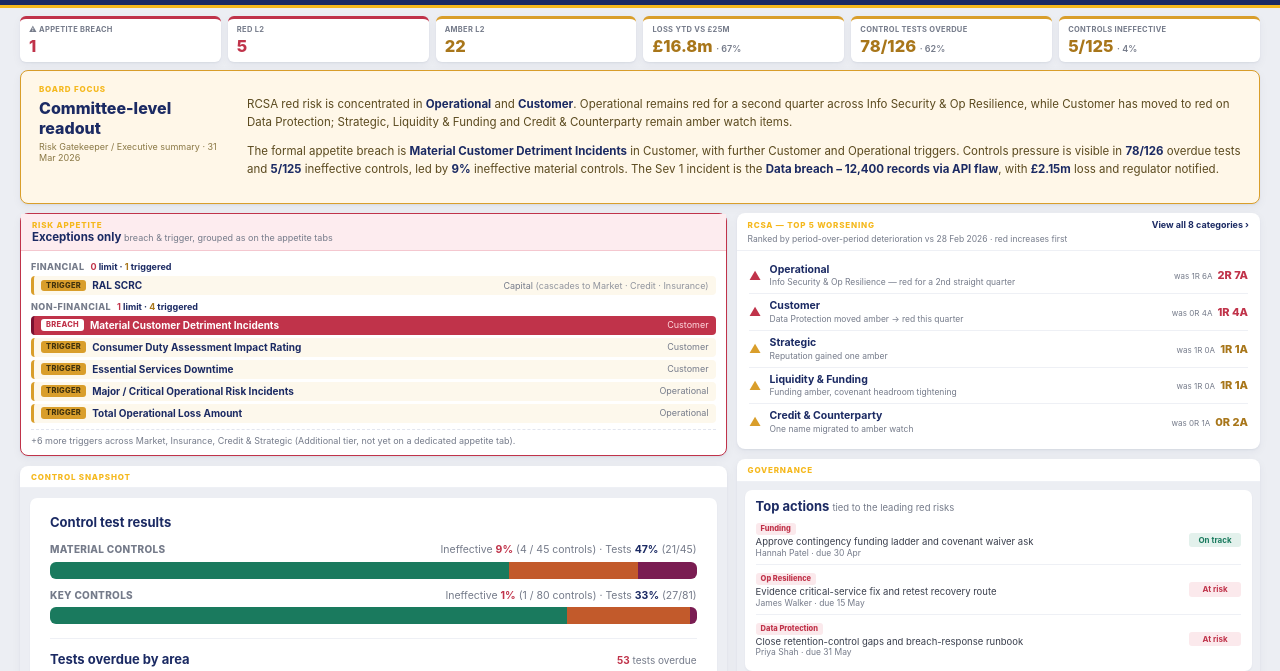
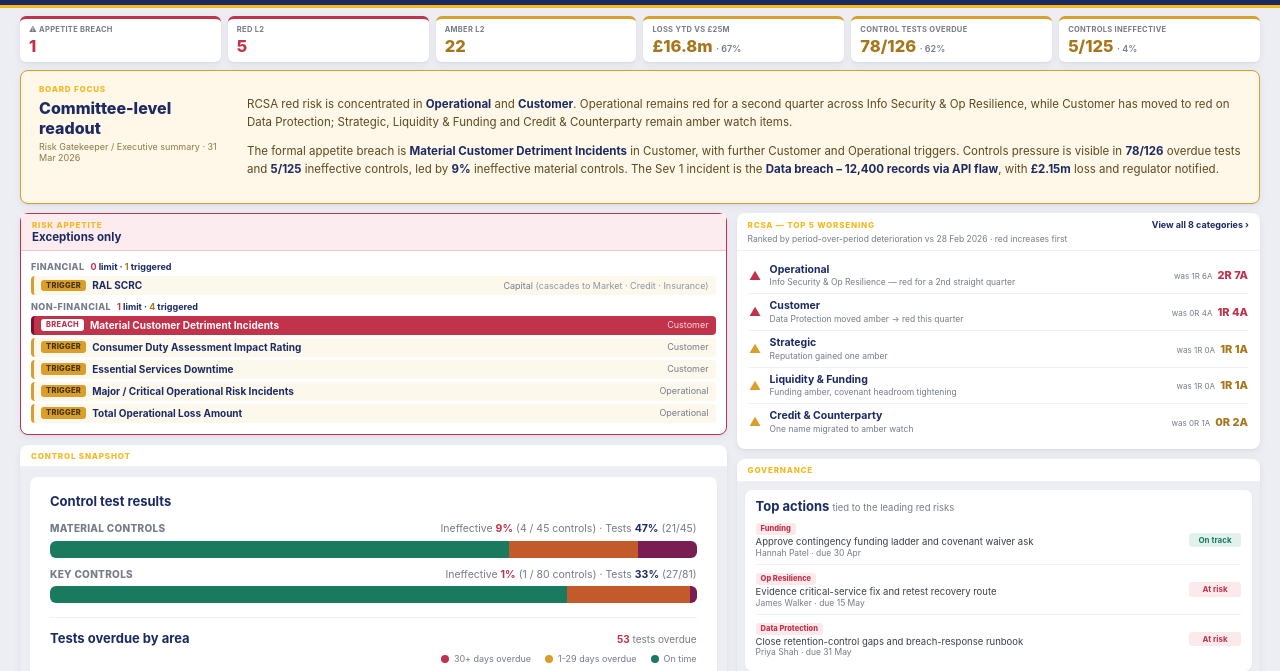
Before and after one commit to Drewsif95-Intuita/erm-crr-board-pack, a website: page public/slides/executive-summary-unified.html in a window 1280 px wide. Shown: the part 87-758 px from the top of the page. Drawn offline with Linux system fonts and the light colour scheme.

Commit message:
Remove appetite summary subtitles

```diff
--- a/public/slides/executive-summary-unified.html
+++ b/public/slides/executive-summary-unified.html
@@ -96,7 +96,6 @@
   .ax-row.breach .ax-name{ color:#fff; }
   .ax-meta{ font-size:9px; color:var(--muted); white-space:nowrap; }
   .ax-row.breach .ax-meta{ color:#ffd9df; }
-  .ax-footnote{ font-size:9px; color:var(--muted); border-top:1px dashed var(--line); padding-top:5px; margin-top:4px; line-height:1.35; }
 
   /* RCSA — top 5 worsening list */
   .panel.rcsalist{ display:flex; flex-direction:column; }
@@ -235,7 +234,6 @@
   .embedded-report-shell .ax-row{ padding:2px 6px; font-size:8.8px; margin-bottom:2px; }
   .embedded-report-shell .ax-tag{ font-size:6.6px; padding:1px 4px; }
   .embedded-report-shell .ax-meta{ font-size:7.8px; }
-  .embedded-report-shell .ax-footnote{ font-size:7.8px; padding-top:3px; margin-top:3px; line-height:1.2; }
   .embedded-report-shell .rc-list-note{ font-size:7.2px; margin-top:1px; }
   .embedded-report-shell .worsen-list{ padding:5px 10px; }
   .embedded-report-shell .worsen-row{ padding:4px 0; gap:7px; }
@@ -316,7 +314,7 @@
       <section class="panel appetite-x">
         <div class="p-head">
           <div class="p-eyebrow">Risk Appetite</div>
-          <div class="p-title">Exceptions only <span class="hint">breach &amp; trigger, grouped as on the appetite tabs</span></div>
+          <div class="p-title">Exceptions only</div>
         </div>
         <div class="ax-body" id="axBody"></div>
       </section>
@@ -392,8 +390,6 @@ const DATA = {
         { sev:"trigger", name:"Total Operational Loss Amount",           l1:"Operational" }
     ]}
   ],
-  appetiteFootnote: "+6 more triggers across Market, Insurance, Credit &amp; Strategic (Additional tier, not yet on a dedicated appetite tab).",
-
   /* RCSA — top 5 worsening, ranked by period-over-period deterioration.
      Reds first (per Jemma: "they won't really care much for amber"),
      and genuinely persistent reds are called out explicitly as the sharper signal. */
@@ -480,7 +476,7 @@ document.getElementById("footAsof").textContent = "Refresh: " + DATA.asOf;
         ${rows}
       </div>`;
   }).join("");
-  document.getElementById("axBody").innerHTML = html + `<div class="ax-footnote">${DATA.appetiteFootnote}</div>`;
+  document.getElementById("axBody").innerHTML = html;
 })();
 
 /* RCSA — top 5 worsening */
```
